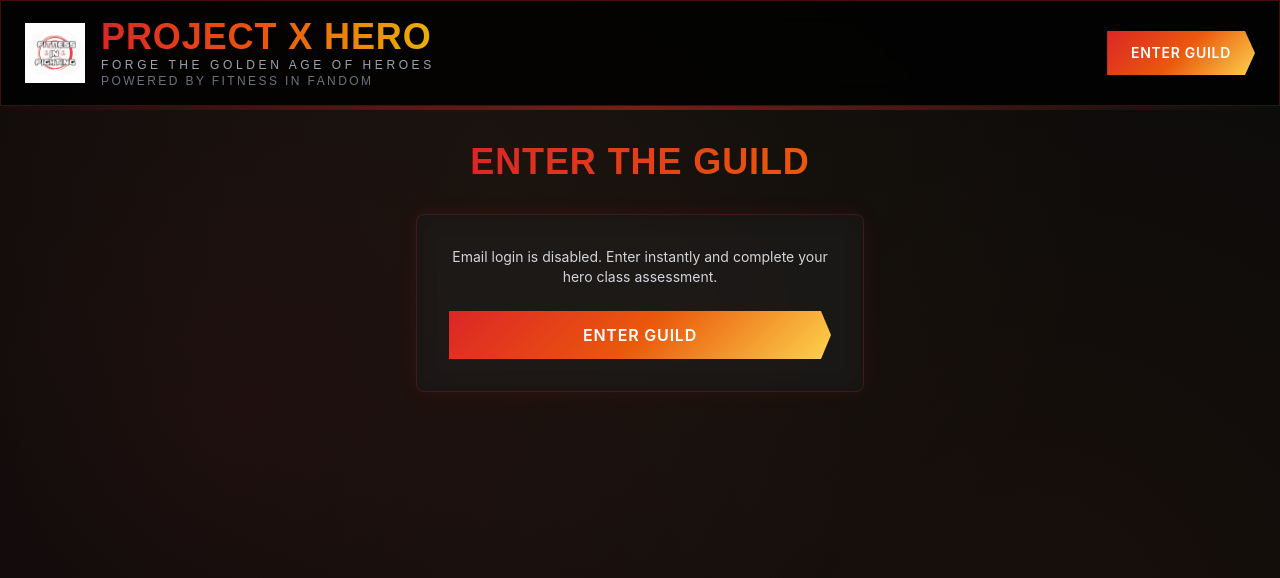
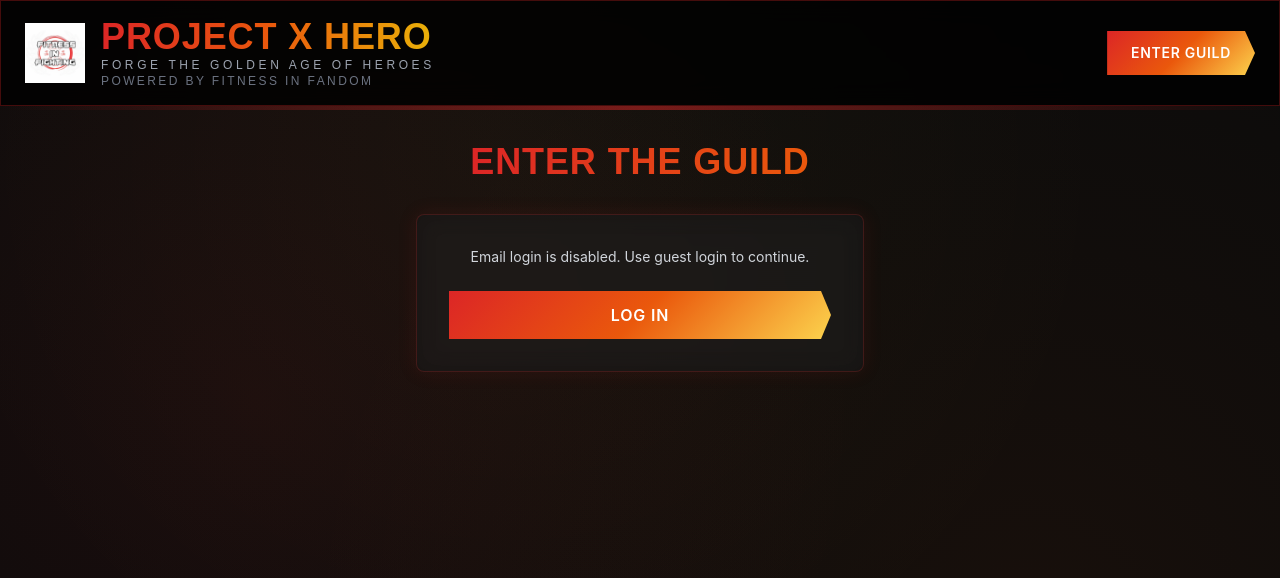
Before and after one commit to Powerwyze/FNF_webapp, a Next.js app: page /auth in a window 1280 px wide. Shown: the top 578 px of the page. Built offline with nearby package versions, Linux system fonts and the light colour scheme; no server answers.

Commit message:
Restore visible login action on auth page

```diff
--- a/src/app/auth/page.tsx
+++ b/src/app/auth/page.tsx
@@ -7,7 +7,7 @@
 export default function AuthPage() {
   const [authError, setAuthError] = useState<string>('')
   const [isSubmitting, setIsSubmitting] = useState(false)
-  const { signInAsGuest } = useAuth()
+  const { signInAsGuest, signOut, user, loading } = useAuth()
   const router = useRouter()
 
   async function enterGuild() {
@@ -43,14 +43,31 @@
                 {authError}
               </div>
             )}
+            {!loading && !user && (
+              <>
                 <p className="text-sm text-gray-300 text-center mb-6">
-              Email login is disabled. Enter instantly and complete your hero class assessment.
+                  Email login is disabled. Use guest login to continue.
                 </p>
                 <div className="flex justify-center">
                   <button onClick={enterGuild} disabled={isSubmitting} className="btn-primary w-full">
-                {isSubmitting ? 'Entering...' : 'Enter Guild'}
+                    {isSubmitting ? 'Logging In...' : 'Log In'}
                   </button>
                 </div>
+              </>
+            )}
+            {!loading && user && (
+              <div className="space-y-3">
+                <p className="text-sm text-gray-300 text-center">
+                  You are already logged in.
+                </p>
+                <button onClick={() => router.push('/profile')} className="btn-primary w-full">
+                  Continue To Profile
+                </button>
+                <button onClick={() => signOut()} className="btn-secondary w-full">
+                  Sign Out
+                </button>
+              </div>
+            )}
           </div>
         </div>
       </div>
```
Lines whose indentation alone changed are shown as unchanged.
